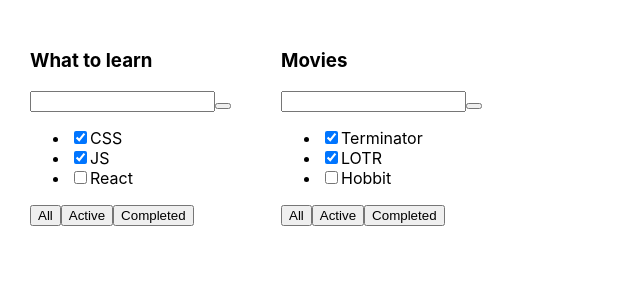
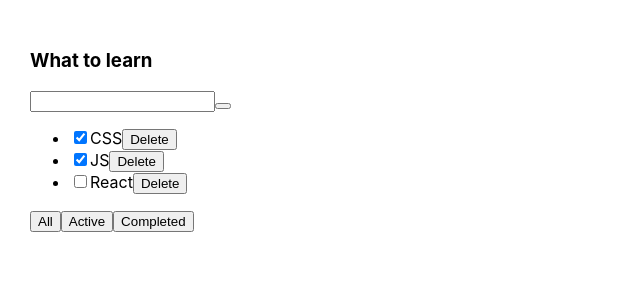
Before and after one commit to artyomakulov/todolist-ts, a React (Create React App) app: page / in a window 1280 px wide. Shown: the top 300 px of the page, without its empty margins (0-640 px from the left). Built offline with nearby package versions, Linux system fonts and the light colour scheme.

Commit message:
add hooks. delete/filter logic

```diff
--- a/src/App.tsx
+++ b/src/App.tsx
@@ -1,23 +1,50 @@
-import React from 'react'
+import React, { useState } from 'react'
 import './App.css'
-import { Todolist } from './Components/Todolist'
+import { TaskType, Todolist } from './Components/Todolist'
+
+export type FilterValueType = 'all' | 'completed' | 'active'
 
 function App() {
-  let tasks1 = [
+  let [tasks, setTasks] = useState<TaskType[]>([
     { id: 1, title: 'CSS', isDone: true },
     { id: 2, title: 'JS', isDone: true },
     { id: 3, title: 'React', isDone: false },
-  ]
-  let tasks2 = [
-    { id: 1, title: 'Terminator', isDone: true },
-    { id: 2, title: 'LOTR', isDone: true },
-    { id: 3, title: 'Hobbit', isDone: false },
-  ]
+  ])
+
+  let [filter, setFilter] = useState<FilterValueType>('all')
+
+  // let tasks2 = [
+  //   { id: 1, title: 'Terminator', isDone: true },
+  //   { id: 2, title: 'LOTR', isDone: true },
+  //   { id: 3, title: 'Hobbit', isDone: false },
+  // ]
+
+  function removeTask(id: number) {
+    let filteredTasks = tasks.filter((task) => task.id !== id)
+    setTasks(filteredTasks)
+  }
+
+  function changeFilter(value: FilterValueType) {
+    setFilter(value)
+  }
+
+  let tasksForTodolist = tasks
+  if (filter === 'completed') {
+    tasksForTodolist = tasks.filter((task) => task.isDone === true)
+  }
+  if (filter === 'active') {
+    tasksForTodolist = tasks.filter((task) => task.isDone === false)
+  }
 
   return (
     <div className="App">
-      <Todolist title="What to learn" tasks={tasks1} />
-      <Todolist title="Movies" tasks={tasks2} />
+      <Todolist
+        title="What to learn"
+        tasks={tasksForTodolist}
+        removeTask={removeTask}
+        changeFilter={changeFilter}
+      />
+      {/* <Todolist title="Movies" tasks={tasks2} /> */}
     </div>
   )
 }
--- a/src/Components/Todolist.tsx
+++ b/src/Components/Todolist.tsx
@@ -1,4 +1,6 @@
-type TaskType = {
+import { FilterValueType } from "../App"
+
+export type TaskType = {
   id: number
   title: string
   isDone: boolean
@@ -7,6 +9,8 @@
 type PropTypes = {
   title: string
   tasks: TaskType[]
+  removeTask: (id: number) => void
+  changeFilter: (value: FilterValueType) => void
 }
 
 export function Todolist(props: PropTypes) {
@@ -18,23 +22,20 @@
         <button></button>
       </div>
       <ul>
-        <li>
-          <input type="checkbox" checked={props.tasks[0].isDone} />
-          <span>{props.tasks[0].title}</span>
-        </li>
-        <li>
-          <input type="checkbox" checked={props.tasks[1].isDone} />
-          <span>{props.tasks[1].title}</span>
-        </li>
-        <li>
-          <input type="checkbox" checked={props.tasks[2].isDone} />
-          <span>{props.tasks[2].title}</span>
-        </li>
+        {props.tasks.map((task) => {
+          return (
+            <li key={task.id}>
+              <input type="checkbox" checked={task.isDone} />
+              <span>{task.title}</span>
+              <button onClick={() => {props.removeTask(task.id)}}>Delete</button>
+            </li>
+          )
+        })}
       </ul>
       <div>
-        <button>All</button>
-        <button>Active</button>
-        <button>Completed</button>
+        <button onClick={() => {props.changeFilter('all')}}>All</button>
+        <button onClick={() => {props.changeFilter('active')}}>Active</button>
+        <button onClick={() => {props.changeFilter('completed')}}>Completed</button>
       </div>
     </div>
   )
```
